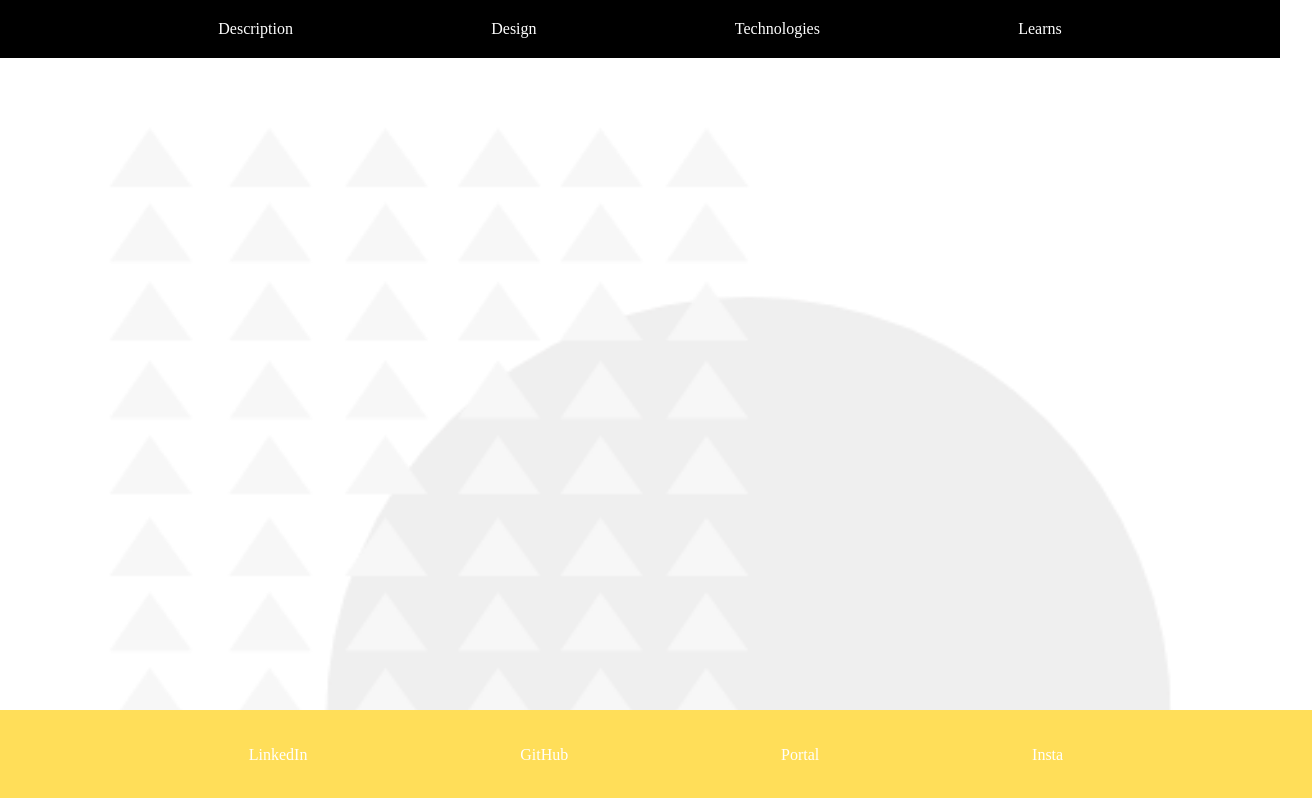
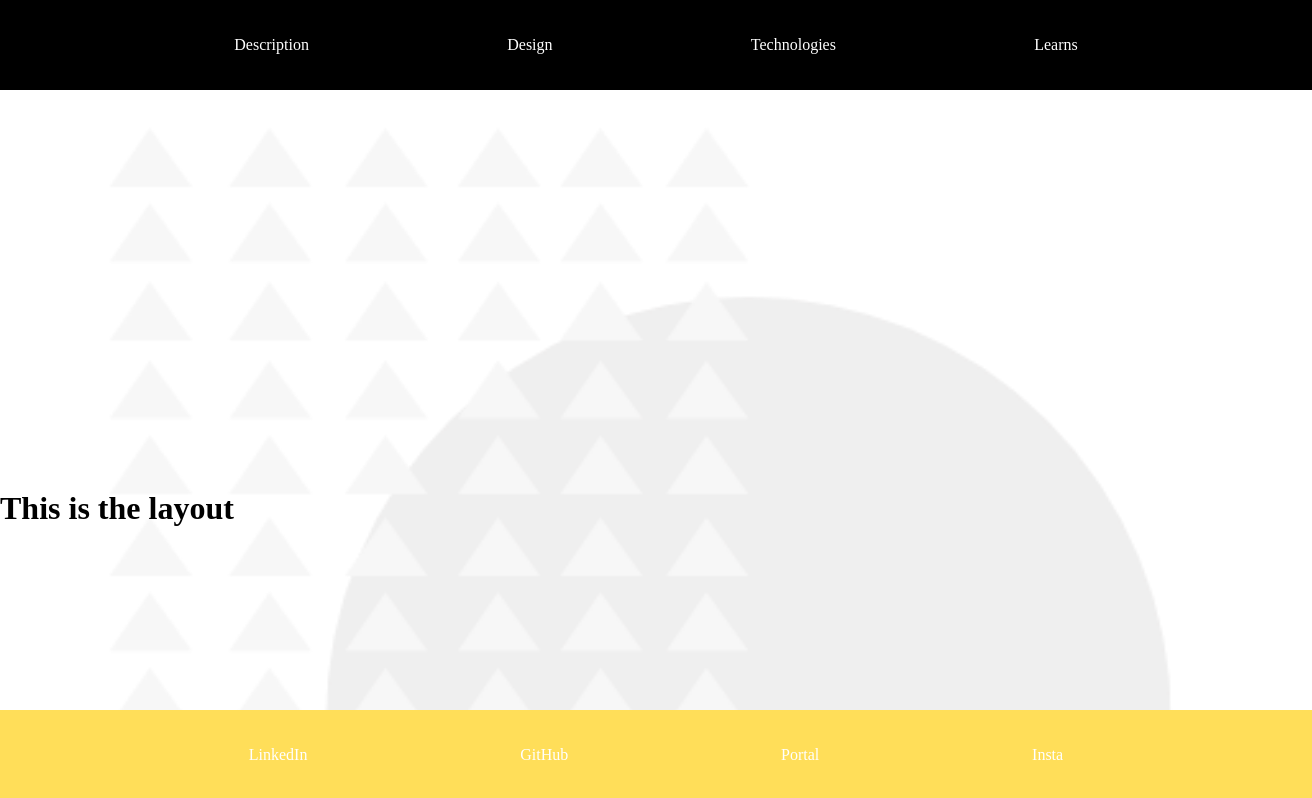
Before and after one commit to Delabove/blog-project-display-react, a React (Create React App) app: page / in a window 1280 px wide. Shown: the whole page, 1312 px wide, since content can reach past the window. Built offline with nearby package versions, Linux system fonts and the light colour scheme.

Commit message:
static navbar

```diff
--- a/src/App.js
+++ b/src/App.js
@@ -2,6 +2,7 @@ import React from 'react';
 import backgroundImage from './styling/background.css';
 import Navbar from './components/Navbar';
 import Footer from './components/Footer';
+import Layout from './components/Layout';
 
 
 function App() {
@@ -10,9 +11,10 @@ function App() {
       <backgroundImage />
 
         <Navbar />
-        <main>
 
-        </main>
+        <Layout />
+
+
         <Footer />
 
 
--- /dev/null
+++ b/src/components/Layout.js
@@ -0,0 +1,9 @@
+import React from 'react';
+
+import Style from '../styling/layout.css';
+
+export default function Layout(){
+    return(
+       <h1>This is the layout</h1>
+    )
+};
--- /dev/null
+++ b/src/styling/layout.css
@@ -0,0 +1,3 @@
+h1{
+    margin-top: 400px;
+}
--- a/src/styling/navbar.css
+++ b/src/styling/navbar.css
@@ -2,6 +2,9 @@
 
 nav {
     background-color: black;
+    padding: 1rem;
+    position: static;
+    width: 100%;
 }
 ul{
     margin: 0;
```
